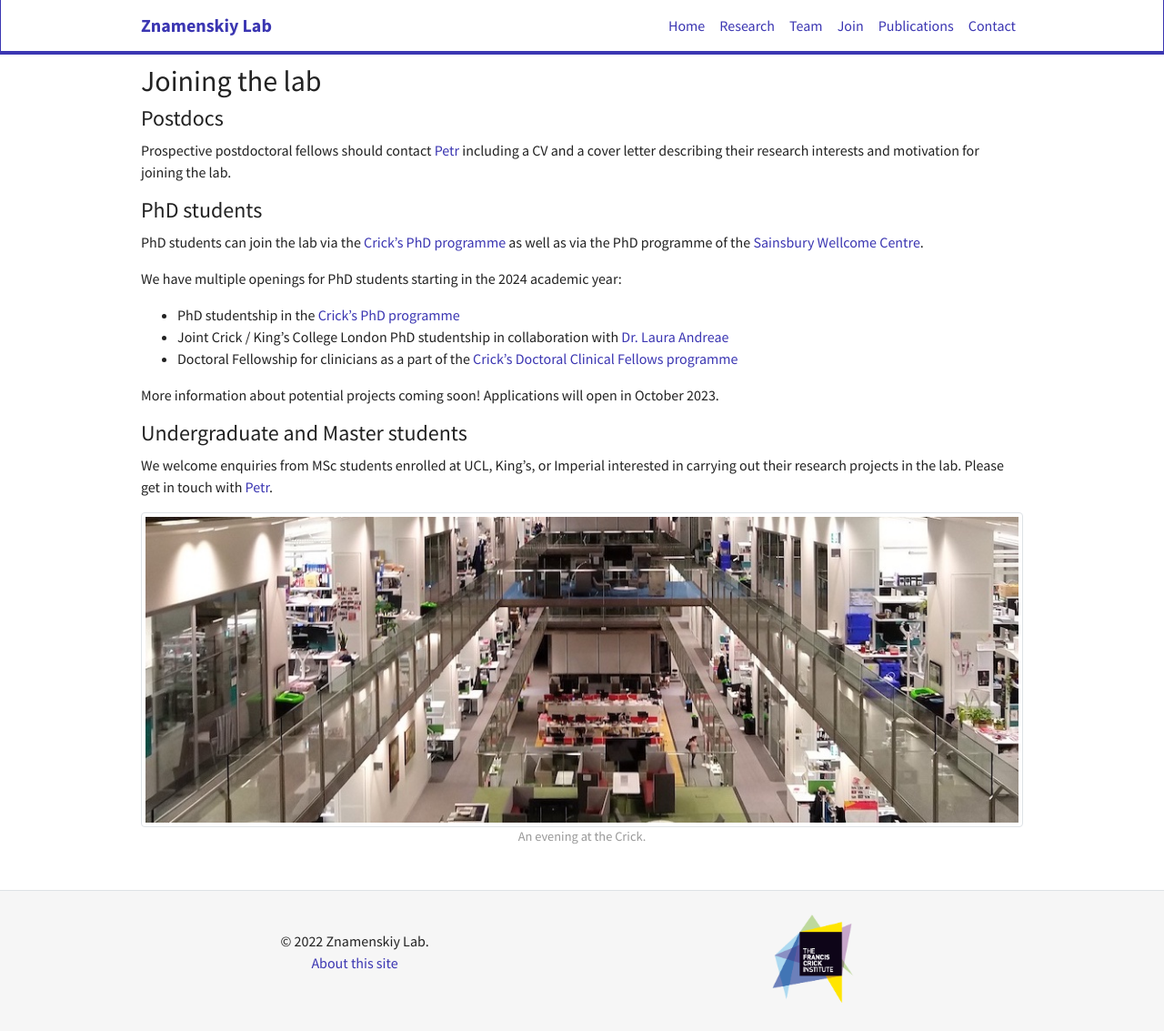
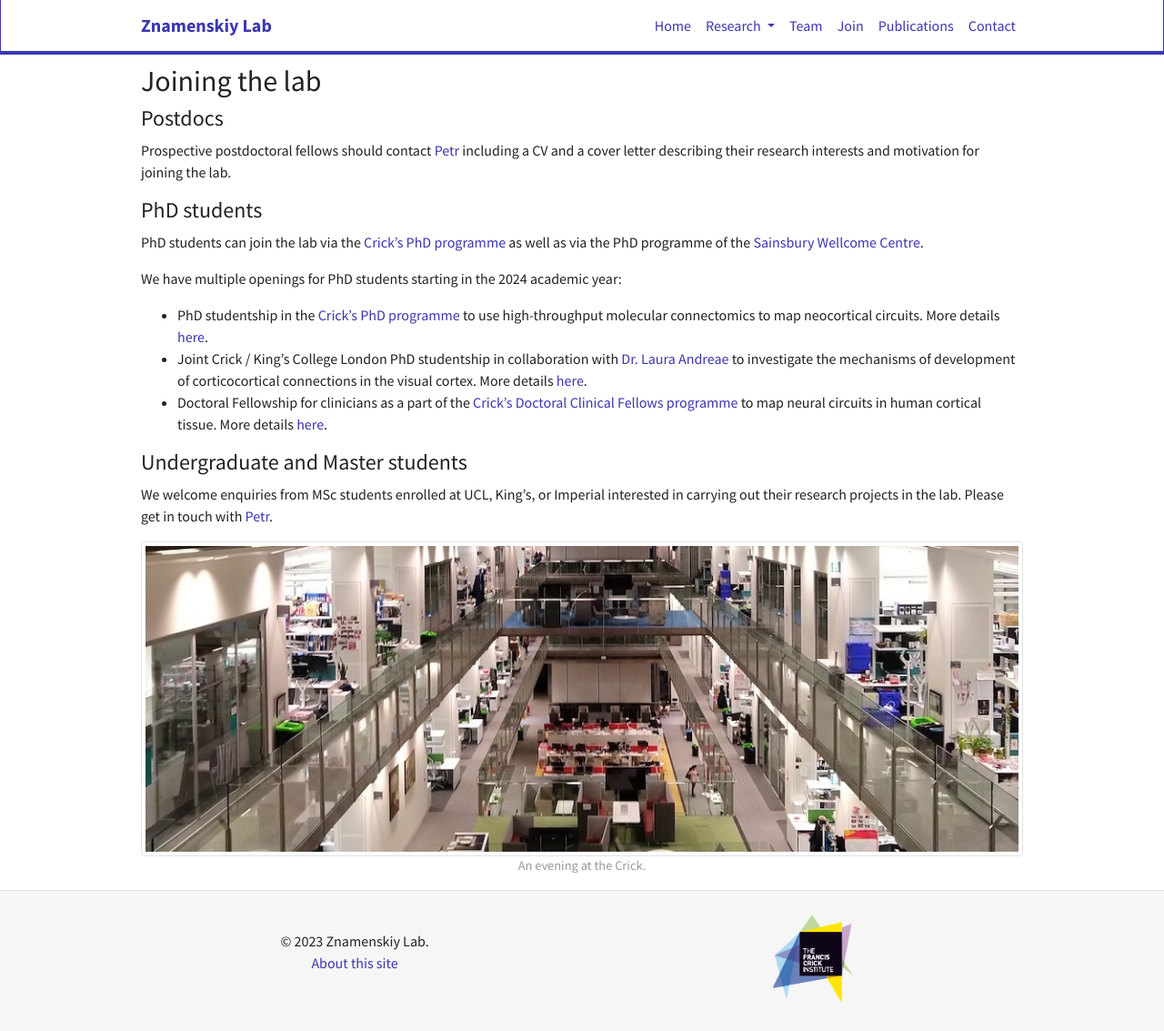
Before and after one commit to znamlab/znamlab.github.io, a Jekyll site: the page built from _pages/vacancies.md, in a window 1280 px wide and 1133 px high. Shown: the whole window at 91% size. Built offline with Jekyll 4.4.1, drawn with Linux system fonts in a browser that asks for light colours; nearby versions of some CDN libraries.

Commit message:
update research and vacancies

```diff
--- a/_includes/footer.html
+++ b/_includes/footer.html
@@ -2,13 +2,16 @@
 	<div class="container-fluid">
 		<div class="row">
 			<div class="col-sm-6 text-center my-auto">
-		  <p>&copy 2022 Znamenskiy Lab.<br />
-      <a href="{{ site.url }}{{ site.baseurl }}/aboutwebsite">About this site</a></p><p>
+				<p>&copy 2023 Znamenskiy Lab.<br />
+					<a href="{{ site.url }}{{ site.baseurl }}/aboutwebsite">About this site</a>
+				</p>
+				<p>
 			</div>
 
 			<div class="col-sm-6 text-center">
 				<a href="https://www.crick.ac.uk/">
-    <img src="{{ site.url }}{{ site.baseurl }}/images/crick_logo.png" class="img-fluid" alt="Crick logo" width="100 px"></a>
+					<img src="{{ site.url }}{{ site.baseurl }}/images/crick_logo.png" class="img-fluid" alt="Crick logo"
+						width="100 px"></a>
 			</div>
 		</div>
 	</div>
--- a/_includes/header.html
+++ b/_includes/header.html
@@ -2,17 +2,32 @@
   <div class="container-fluid">
     <a class="navbar-brand" href="{{ site.url }}{{ site.baseurl }}/">
       Znamenskiy Lab</a>
-  <button class="navbar-toggler navbar-toggler-right" type="button" data-toggle="collapse" data-target="#navbarSupportedContent" aria-controls="navbarSupportedContent" aria-expanded="false" aria-label="Toggle navigation">
+    <button class="navbar-toggler navbar-toggler-right" type="button" data-toggle="collapse"
+      data-target="#navbarSupportedContent" aria-controls="navbarSupportedContent" aria-expanded="false"
+      aria-label="Toggle navigation">
       <span class="navbar-toggler-icon"></span>
     </button>
 
     <div class="collapse navbar-collapse align-items-center" id="navbarSupportedContent">
       <ul class="navbar-nav ml-auto align-items-center">
         <li class="nav-item"><a class="nav-link" href="{{ site.url }}{{ site.baseurl }}/">Home</a></li>
-    <li class="nav-item"><a class="nav-link" href="{{ site.url }}{{ site.baseurl }}/research">Research</a></li>
-    <li class="nav-item"><a class="nav-link" href="{{ site.url }}{{ site.baseurl }}/team">Team</a><li>
+        <li class="nav-item dropdown">
+          <a class="nav-link dropdown-toggle" href="http://example.com" id="navbarDropdownMenuLink"
+            data-toggle="dropdown" aria-haspopup="true" aria-expanded="false">
+            Research
+          </a>
+          <div class="dropdown-menu" aria-labelledby="navbarDropdownMenuLink">
+            <a class="dropdown-item" href="{{ site.url }}{{ site.baseurl }}/3dvision">Vision in 3D</a>
+            <a class="dropdown-item" href="{{ site.url }}{{ site.baseurl }}/connectomics">Molecular connectomics</a>
+            <a class="dropdown-item" href="{{ site.url }}{{ site.baseurl }}/mechanisms">Mechanisms of cortical
+              wiring</a>
+          </div>
+        </li>
+        <li class="nav-item"><a class="nav-link" href="{{ site.url }}{{ site.baseurl }}/team">Team</a>
+        <li>
         <li class="nav-item"><a class="nav-link" href="{{ site.url }}{{ site.baseurl }}/vacancies">Join</a></li>
-    <li class="nav-item"><a class="nav-link" href="{{ site.url }}{{ site.baseurl }}/publications">Publications</a></li>
+        <li class="nav-item"><a class="nav-link" href="{{ site.url }}{{ site.baseurl }}/publications">Publications</a>
+        </li>
         <li class="nav-item"><a class="nav-link" href="{{ site.url }}{{ site.baseurl }}/contact">Contact</a></li>
       </ul>
     </div>
--- a/_pages/vacancies.md
+++ b/_pages/vacancies.md
@@ -18,12 +18,9 @@ PhD students can join the lab via the [Crick's PhD programme](https://www.crick.
 as well as via the PhD programme of the [Sainsbury Wellcome Centre](https://www.sainsburywellcome.org/web/content/phd-programme).
 
 We have multiple openings for PhD students starting in the 2024 academic year:
-* PhD studentship in the [Crick's PhD programme](https://www.crick.ac.uk/careers-study/students/phd-students)
-* Joint Crick / King's College London PhD studentship in collaboration with [Dr. Laura Andreae](https://www.kcl.ac.uk/people/laura-andreae)
-* Doctoral Fellowship for clinicians as a part of the [Crick's Doctoral Clinical Fellows programme](https://www.crick.ac.uk/careers-study/clinical-fellows/doctoral-clinical-fellows)
-
-More information about potential projects coming soon! Applications will open in October 2023.
-
+* PhD studentship in the [Crick's PhD programme](https://www.crick.ac.uk/careers-study/students/phd-students) to use high-throughput molecular connectomics to map neocortical circuits. More details [here](https://www.crick.ac.uk/careers-study/vacancies/2023-09-15-znamenskiy-lab-mapping-the-neocortical-circuit-diagram-with-high-throughput-molecular-connectomics).
+* Joint Crick / King's College London PhD studentship in collaboration with [Dr. Laura Andreae](https://www.kcl.ac.uk/people/laura-andreae) to investigate the mechanisms of development of corticocortical connections in the visual cortex. More details [here](https://www.crick.ac.uk/careers-study/vacancies/2023-09-14-znamenskiy-andreae-mechanisms-of-development-of-corticocortical-connections-in-the-visual-cortex).
+* Doctoral Fellowship for clinicians as a part of the [Crick's Doctoral Clinical Fellows programme](https://www.crick.ac.uk/careers-study/clinical-fellows/doctoral-clinical-fellows) to map neural circuits in human cortical tissue. More details [here](https://www.crick.ac.uk/careers-study/vacancies/2023-10-02-znamenskiy-kullmann-mapping-human-neocortical-circuits-with-high-throughput-molecular-connectomics).
 
 ## Undergraduate and Master students
 We welcome enquiries from MSc students enrolled at UCL, King's, or Imperial
```
Also changed, not shown: _pages/3dvision.md (added, +34 -0 lines), _pages/connectomics.md (added, +28 -0 lines), _pages/home.md (+16 -1 lines), _pages/mechanisms.md (added, +36 -0 lines), _pages/research.md (deleted, +0 -75 lines), team/_posts/2022-06-28-antonio-colas-nieto.md (+1 -1 lines), images/barcodes2.png (added), images/invivo_exvivo.png (added), images/rf_example.png (added). Lines whose indentation alone changed are shown as unchanged.
